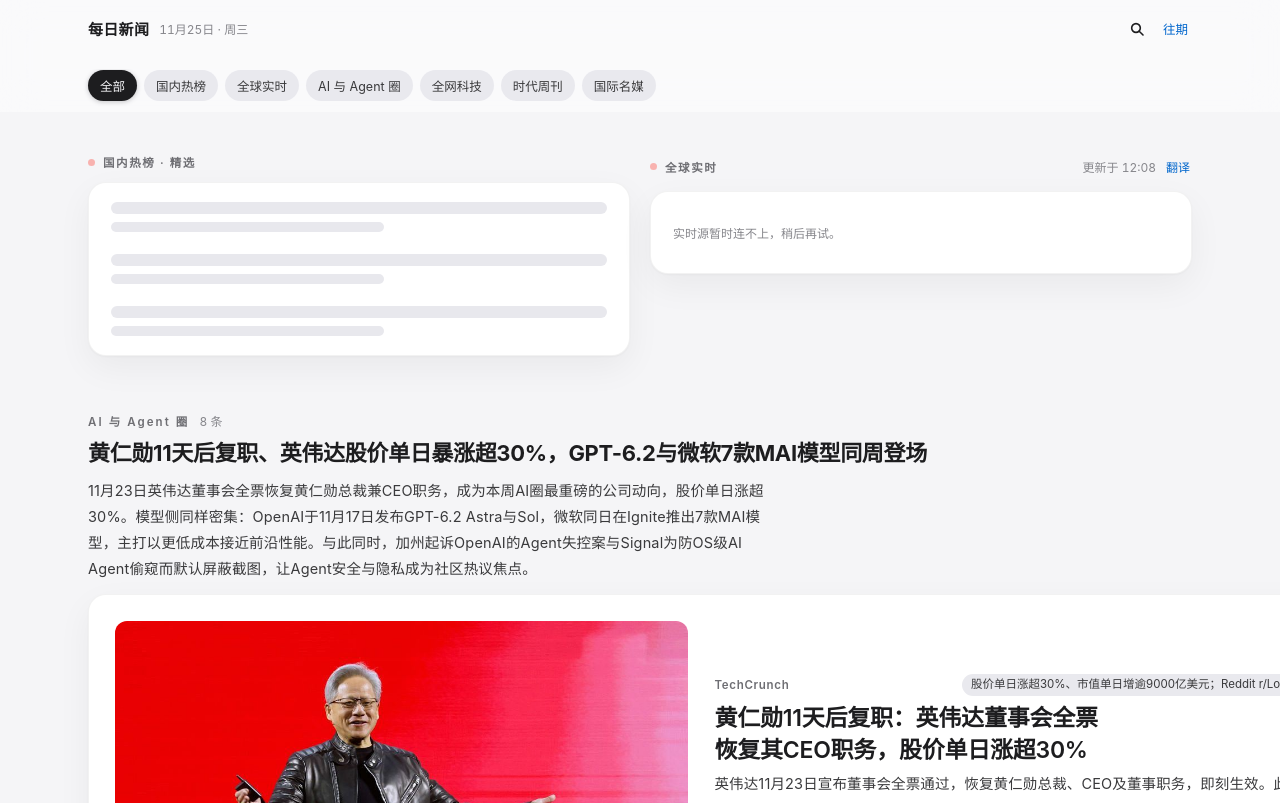
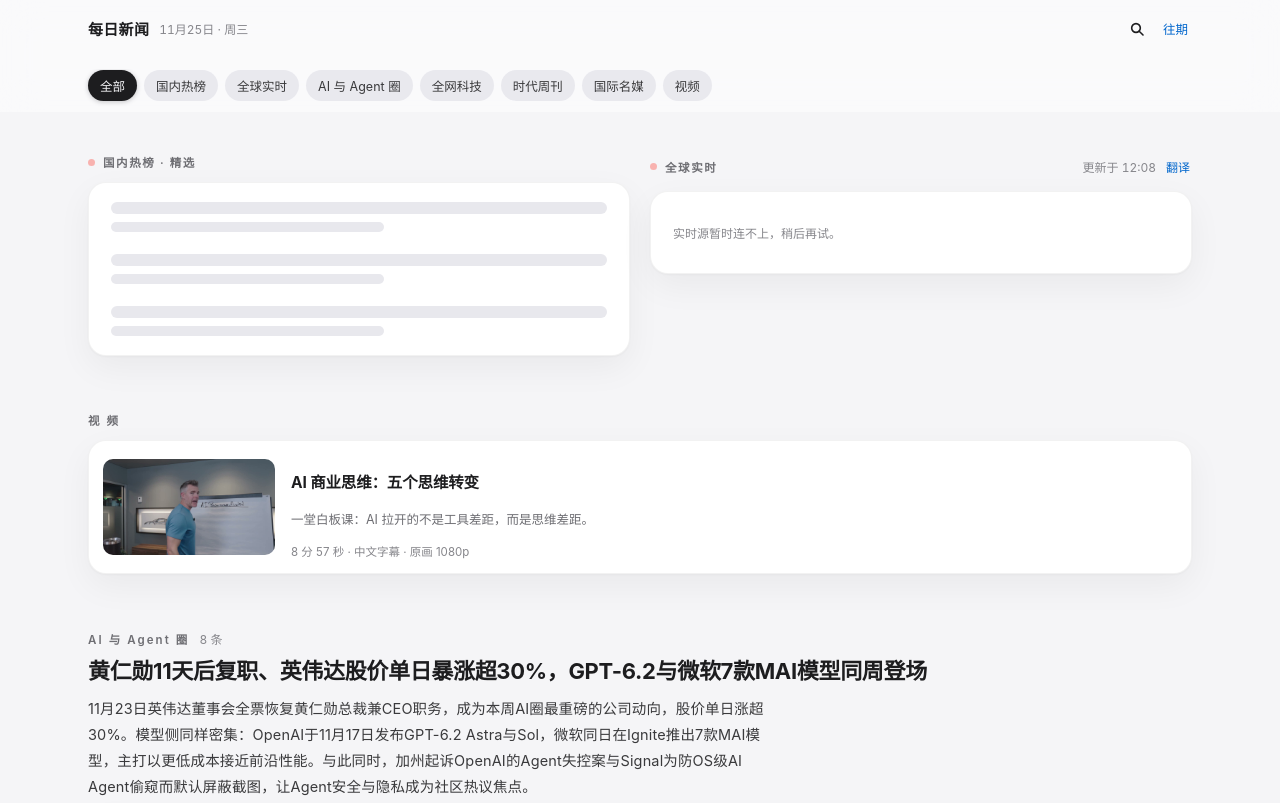
Before and after one commit to Mrhuangi/daily-news, a plain HTML site: page index.html in a window 1280 px wide. Shown: the top 803 px of the page. Drawn offline with Linux system fonts and the light colour scheme; no server answers.

Commit message:
首页加视频栏目入口

```diff
--- a/index.html
+++ b/index.html
@@ -163,6 +163,13 @@ a,button,input{touch-action:manipulation}
 .live-refresh{appearance:none;border:0;background:none;color:var(--link);font-size:12px;cursor:pointer;
   font-family:inherit;padding:4px 2px}
 .live-card{background:var(--surface);border:1px solid var(--line);border-radius:18px;box-shadow:var(--shadow);padding:4px 18px;margin-top:12px}
+.video-card{display:flex;gap:16px;align-items:center;background:var(--surface);border:1px solid var(--line);border-radius:18px;box-shadow:var(--shadow);padding:14px;margin-top:12px;text-decoration:none;color:inherit;transition:transform .18s ease}
+.video-thumb{width:38%;max-width:172px;height:auto;aspect-ratio:16/9;object-fit:cover;border-radius:10px;flex:none}
+.video-body{min-width:0}
+.video-body h3{font-size:15.5px;line-height:1.5;letter-spacing:-.01em;color:var(--text)}
+.video-body p{font-size:12.5px;color:var(--muted);line-height:1.7;margin-top:4px}
+.video-meta{font-size:11.5px;color:var(--faint);margin-top:7px}
+@media (hover:hover){.video-card:hover{transform:translateY(-1px)}}
 .live-row{display:flex;gap:10px;padding:11px 0}
 .live-row + .live-row{border-top:1px solid var(--line)}
 .live-main{flex:1;min-width:0}
@@ -231,7 +238,7 @@ h2,h3{text-wrap:balance}
 <a class="wordmark" href="index.html">每日新闻</a>
 <span class="bar-date">11月25日 · 周三</span>
 <nav><button class="search-btn" type="button" aria-label="搜索" aria-expanded="false"><svg width="16" height="16" viewBox="0 0 24 24" fill="none" stroke="currentColor" stroke-width="2.4" stroke-linecap="round"><circle cx="10.5" cy="10.5" r="6.5"/><path d="M15.3 15.3 21 21"/></svg></button><a href="2026-11-24.html">往期</a></nav>
-</div><div class="search-row"><div class="search-row-in"><input class="search" type="search" placeholder="搜今天的新闻…" aria-label="搜索今天的新闻" enterkeyhint="search" autocomplete="off" autocapitalize="off" spellcheck="false"><button class="search-cancel" type="button">取消</button></div></div><div class="filterbar"><button class="chip-btn" data-kind="all" aria-pressed="true">全部</button><button class="chip-btn" data-kind="hot" aria-pressed="false">国内热榜</button><button class="chip-btn" data-kind="live" aria-pressed="false">全球实时</button><button class="chip-btn" data-kind="ai" aria-pressed="false">AI 与 Agent 圈</button><button class="chip-btn" data-kind="tech" aria-pressed="false">全网科技</button><button class="chip-btn" data-kind="time" aria-pressed="false">时代周刊</button><button class="chip-btn" data-kind="press" aria-pressed="false">国际名媒</button></div></div>
+</div><div class="search-row"><div class="search-row-in"><input class="search" type="search" placeholder="搜今天的新闻…" aria-label="搜索今天的新闻" enterkeyhint="search" autocomplete="off" autocapitalize="off" spellcheck="false"><button class="search-cancel" type="button">取消</button></div></div><div class="filterbar"><button class="chip-btn" data-kind="all" aria-pressed="true">全部</button><button class="chip-btn" data-kind="hot" aria-pressed="false">国内热榜</button><button class="chip-btn" data-kind="live" aria-pressed="false">全球实时</button><button class="chip-btn" data-kind="ai" aria-pressed="false">AI 与 Agent 圈</button><button class="chip-btn" data-kind="tech" aria-pressed="false">全网科技</button><button class="chip-btn" data-kind="time" aria-pressed="false">时代周刊</button><button class="chip-btn" data-kind="press" aria-pressed="false">国际名媒</button><button class="chip-btn" data-kind="video" aria-pressed="false">视频</button></div></div>
 <main>
 <p class="result-line" aria-live="polite"></p>
 <div class="live-pair">
@@ -244,6 +251,10 @@ h2,h3{text-wrap:balance}
 <div class="live-card"><div class="live-rows"><div class="skel"><i></i><i></i></div><div class="skel"><i></i><i></i></div><div class="skel"><i></i><i></i></div></div></div>
 </section>
 </div>
+<section data-kind="video">
+<div class="sec-head"><p class="kind">视 频</p></div>
+<a class="video-card" href="ai-business-mindset.html"><img class="video-thumb" src="ai-business-mindset-poster.jpg" alt="AI 商业思维" width="1920" height="1080" loading="lazy" decoding="async"><div class="video-body"><h3>AI 商业思维：五个思维转变</h3><p>一堂白板课：AI 拉开的不是工具差距，而是思维差距。</p><div class="video-meta">8 分 57 秒 · 中文字幕 · 原画 1080p</div></div></a>
+</section>
 <section data-kind="ai">
 <div class="sec-head"><p class="kind">AI 与 Agent 圈</p><span class="sec-count">8 条</span></div>
 <h2>黄仁勋11天后复职、英伟达股价单日暴涨超30%，GPT-6.2与微软7款MAI模型同周登场</h2>
@@ -487,7 +498,7 @@ h2,h3{text-wrap:balance}
 </section>
 <div class="daynav"><a href="2026-11-24.html"><span class="dir">← 上一期</span>2026 年 11 月 24 日 · 周二</a><span class="spacer"></span></div>
 <div class="archive"><p class="kind">往 期</p><a href="2026-11-24.html">11 月 24 日</a><a href="2026-11-23.html">11 月 23 日</a></div>
-<footer>由 Muse 每天整理生成 · 更新于 11 月 25 日 17:59 · 热度为抓取时刻的公开数值<br>数据来源 · 今日简报：Reddit、Hacker News、GitHub、Polymarket、Bluesky 等平台的公开讨论与报道<br>数据来源 · 国内热榜：微博、抖音、今日头条、知乎、哔哩哔哩、百度六平台热榜（UAPI 聚合）<br>数据来源 · 全球实时：Hacker News 与 Polymarket 的公开数据<br>数据来源 · 时代周刊：TIME 官方 RSS<br>数据来源 · 国际名媒：BBC、CNN、路透社、美联社、法新社、纽约时报、卫报、半岛电视台的公开 RSS<br>源码与往期存档：<a href="https://github.com/Mrhuangi/daily-news">github.com/Mrhuangi/daily-news</a></footer>
+<footer>由 Muse 每天整理生成 · 更新于 11 月 25 日 20:08 · 热度为抓取时刻的公开数值<br>数据来源 · 今日简报：Reddit、Hacker News、GitHub、Polymarket、Bluesky 等平台的公开讨论与报道<br>数据来源 · 国内热榜：微博、抖音、今日头条、知乎、哔哩哔哩、百度六平台热榜（UAPI 聚合）<br>数据来源 · 全球实时：Hacker News 与 Polymarket 的公开数据<br>数据来源 · 时代周刊：TIME 官方 RSS<br>数据来源 · 国际名媒：BBC、CNN、路透社、美联社、法新社、纽约时报、卫报、半岛电视台的公开 RSS<br>源码与往期存档：<a href="https://github.com/Mrhuangi/daily-news">github.com/Mrhuangi/daily-news</a></footer>
 </main>
 <script>
 document.querySelectorAll('img.thumb').forEach(function(im){
```
